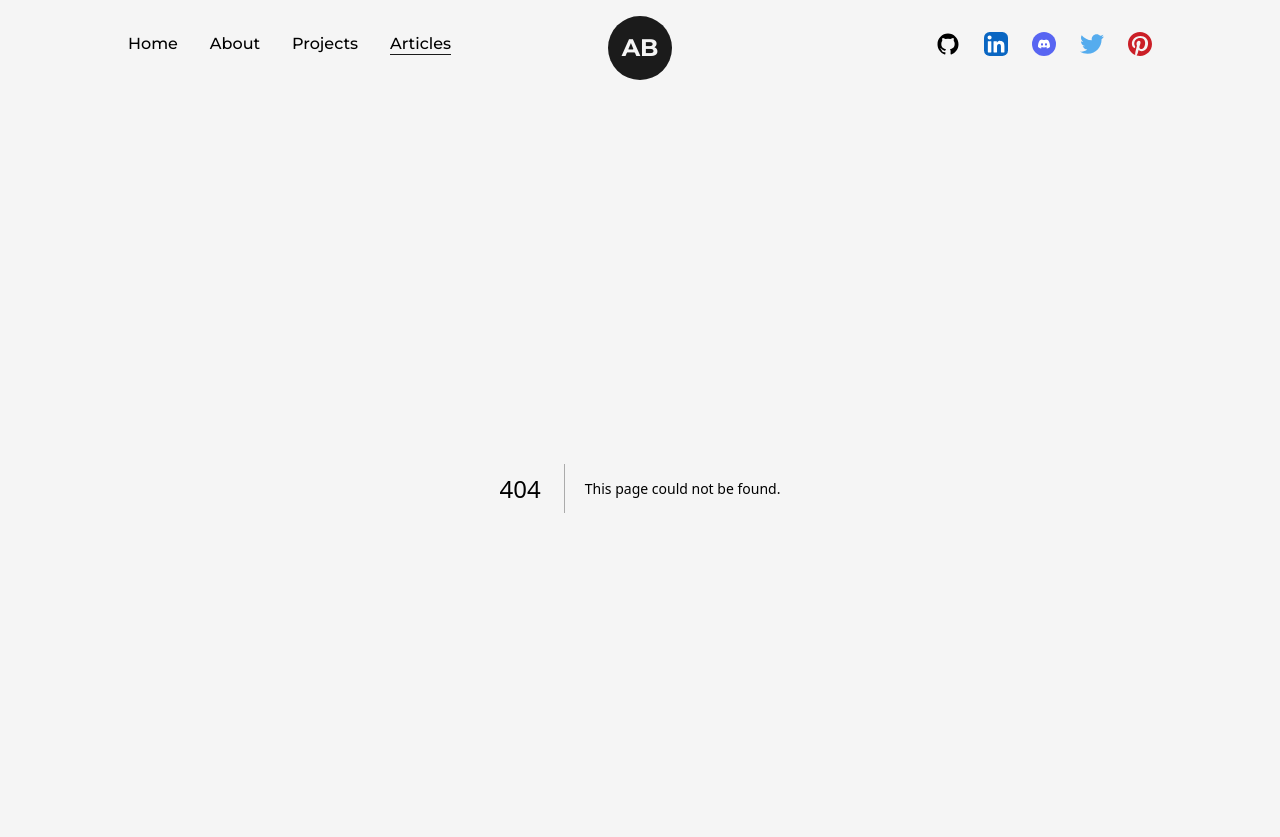
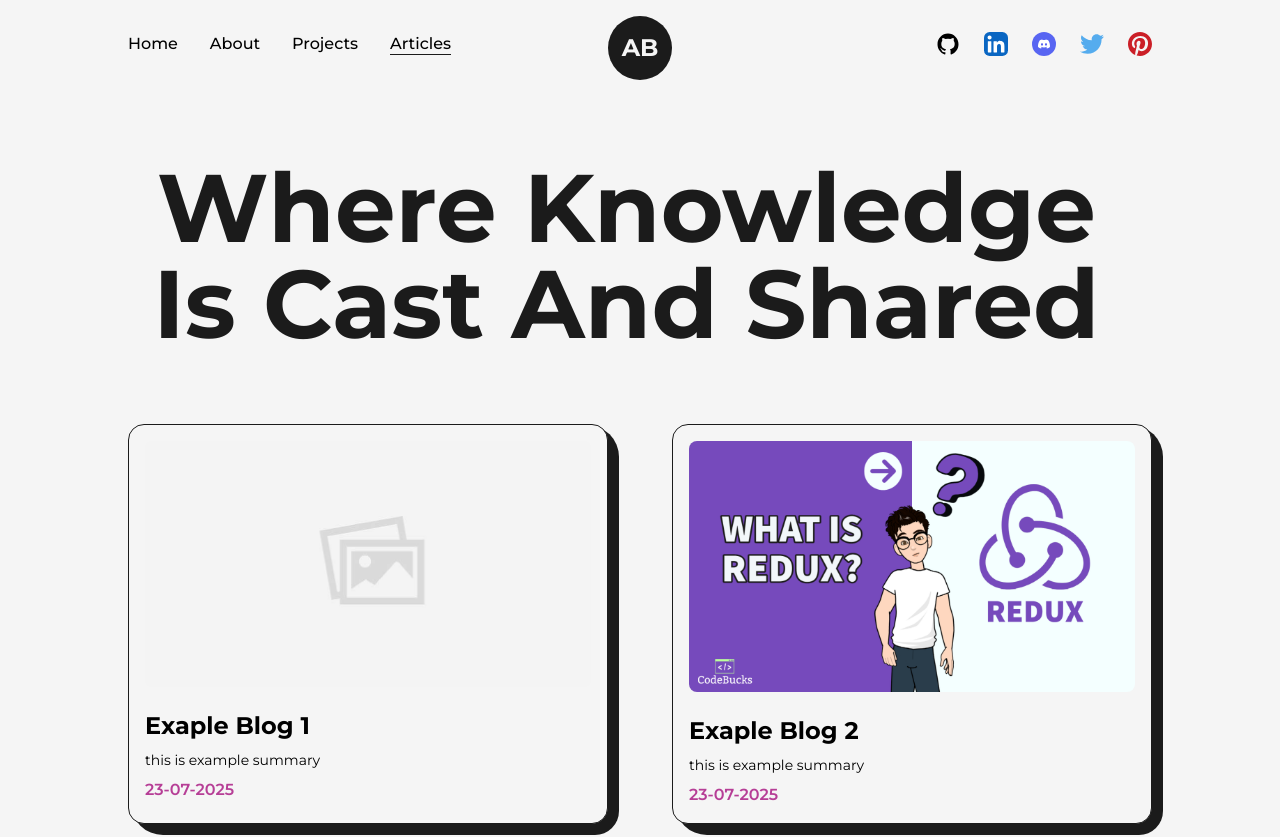
Before and after one commit to abhijit69-ui/portfolio, a Next.js app: page /articles in a window 1280 px wide. Before the commit this address had no page. Shown: the top 837 px of the page. Built offline with nearby package versions, Linux system fonts and the light colour scheme.

Commit message:
Created Articles Card

```diff
--- /dev/null
+++ b/src/pages/articles.tsx
@@ -0,0 +1,86 @@
+import AnimatedText from '@/components/AnimatedText';
+import Layout from '@/components/Layout';
+import Head from 'next/head';
+import Image, { StaticImageData } from 'next/image';
+import Link from 'next/link';
+import imgPlaceholder from '../../public/images/projects/noImage.jpg';
+import exampleImg from '../../public/images/articles/What is Redux with easy explanation.png';
+import { motion } from 'framer-motion';
+
+const FramerImage = motion(Image);
+
+interface Props {
+  img: string | StaticImageData;
+  title: string;
+  date: string;
+  summary: string;
+  link: string;
+}
+
+const FeaturedArticles = ({ img, title, date, summary, link }: Props) => {
+  return (
+    <li className='relative col-span-1 w-full p-4 bg-light border border-solid border-dark rounded-2xl'>
+      <div className='absolute top-0 -right-3 -z-10 w-[102%] h-[103%] rounded-[2rem] bg-dark rounded-br-3xl' />
+      <Link
+        href={link}
+        target='_blank'
+        className='w-full inline-block cursor-pointer overflow-hidden rounded-lg'
+      >
+        <FramerImage
+          src={img}
+          alt={title}
+          className='w-full h-auto'
+          whileHover={{ scale: 1.05 }}
+          transition={{ duration: 0.2 }}
+        />
+      </Link>
+      <Link href={link} target='_blank'>
+        <h2 className='capitalize text-2xl font-bold my-2 mt-4 hover:underline'>
+          {title}
+        </h2>
+      </Link>
+      <p className='text-sm mb-2'>{summary}</p>
+      <span className='text-primary font-semibold'>{date}</span>
+    </li>
+  );
+};
+
+const articles = () => {
+  return (
+    <>
+      <Head>
+        <title>Article Page</title>
+        <meta name='description' content='this is the article page' />
+      </Head>
+      <main className='w-full mb-16 flex flex-col items-center justify-center overflow-hidden'>
+        <Layout className='pt-16'>
+          <AnimatedText
+            text='Where knowledge is cast and shared'
+            className='mb-16'
+          />
+          <ul className='grid grid-cols-2 gap-16'>
+            <FeaturedArticles
+              img={imgPlaceholder}
+              title='Exaple Blog 1'
+              summary='this is example summary'
+              date='23-07-2025'
+              link='/'
+            />
+            <FeaturedArticles
+              img={exampleImg}
+              title='Exaple Blog 2'
+              summary='this is example summary'
+              date='23-07-2025'
+              link='/'
+            />
+          </ul>
+          <h2 className='font-bold text-4xl w-full text-center my-16 mt-32'>
+            All Articles
+          </h2>
+        </Layout>
+      </main>
+    </>
+  );
+};
+
+export default articles;
--- a/src/pages/projects.tsx
+++ b/src/pages/projects.tsx
@@ -5,6 +5,9 @@
 import Image, { StaticImageData } from 'next/image';
 import Link from 'next/link';
 import imgPlaceholder from '../../public/images/projects/noImage.jpg';
+import { motion } from 'framer-motion';
+
+const FramerImage = motion(Image);
 
 interface Props {
   type: string;
@@ -35,7 +38,13 @@
         target='_blank'
         className='w-1/2 cursor-pointer overflow-hidden rounded-lg'
       >
-        <Image src={img} alt={title} className='w-full h-auto' />
+        <FramerImage
+          src={img}
+          alt={title}
+          className='w-full h-auto'
+          whileHover={{ scale: 1.05 }}
+          transition={{ duration: 0.2 }}
+        />
       </Link>
 
       <div className='w-1/2 flex flex-col items-start justify-between pl-6'>
@@ -79,7 +88,13 @@
         target='_blank'
         className='w-full cursor-pointer overflow-hidden rounded-lg'
       >
-        <Image src={img} alt={title} className='w-full h-auto' />
+        <FramerImage
+          src={img}
+          alt={title}
+          className='w-full h-auto'
+          whileHover={{ scale: 1.05 }}
+          transition={{ duration: 0.2 }}
+        />
       </Link>
 
       <div className='w-full flex flex-col items-start justify-between mt-4'>
```
